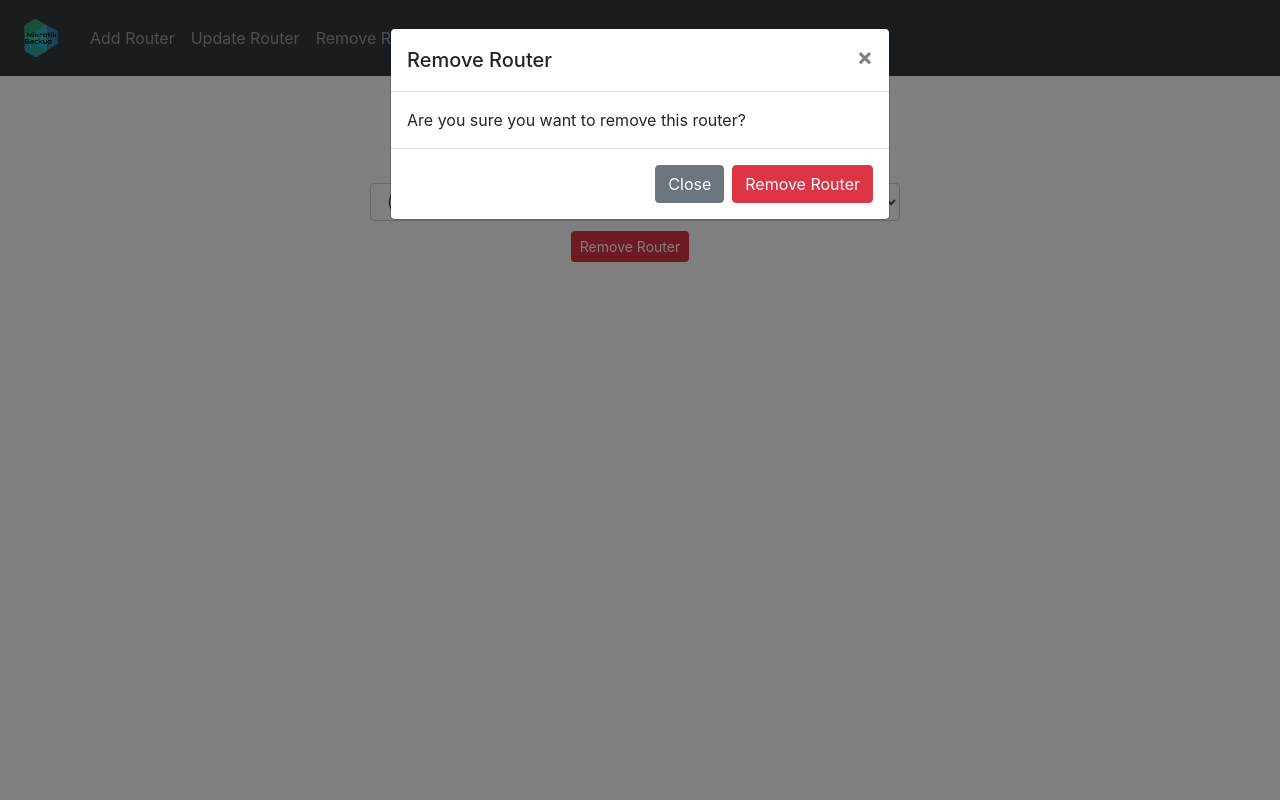
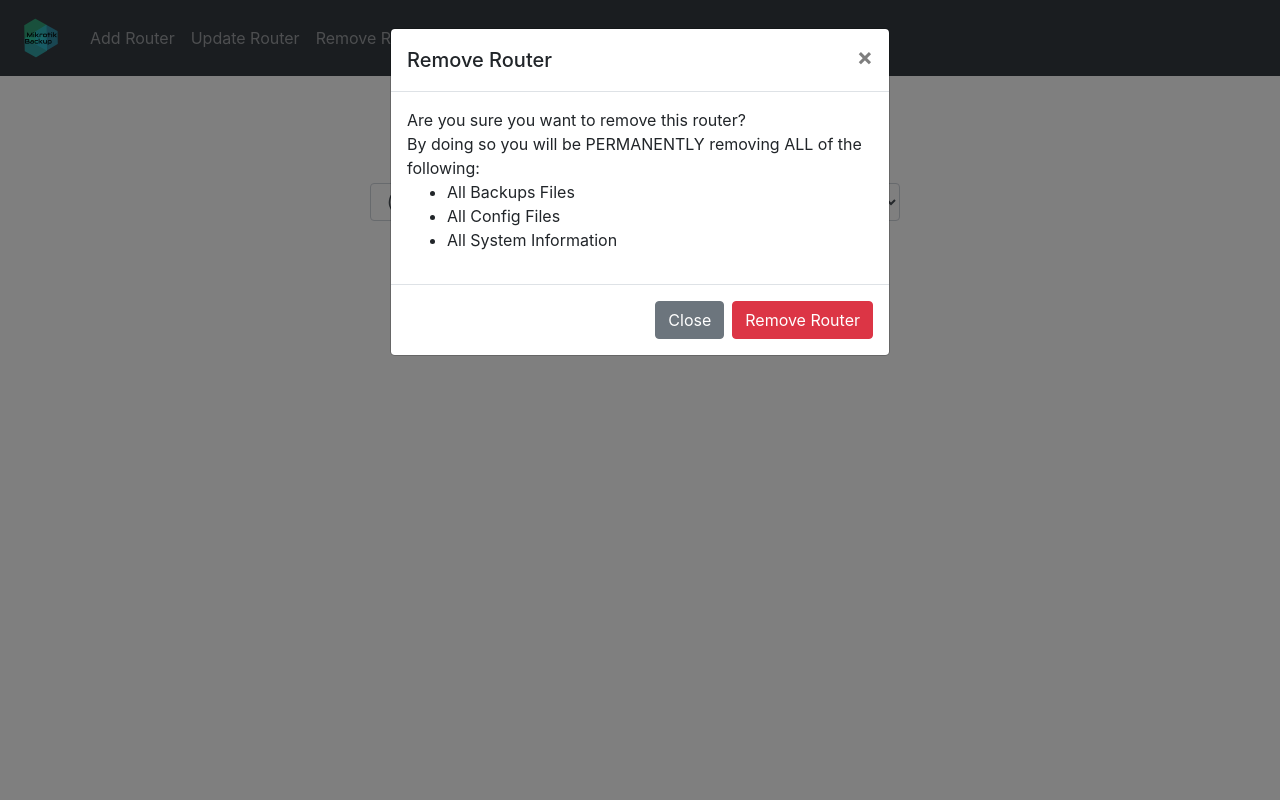
Before and after one commit to eli-cobler/MikrotikBackup, a Flask app: template templates/home/remove.html in a window 1280 px wide, after a click on "Remove Router". Run offline with Flask 2, Linux system fonts and the light colour scheme; the template is opened without the code that fills it: most values are stand-ins (such as "Sample title", 1, 10 or a date in 2020); parts of the project's set-up code (start-up, migrations or seed data) failed here and were passed over; some libraries are stand-ins or nearby versions.

Commit message:
Simple Rewording
Simple Rewording

```diff
--- a/templates/home/remove.html
+++ b/templates/home/remove.html
@@ -29,7 +29,13 @@
                 </button>
               </div>
               <div class="modal-body">
-                Are you sure you want to remove this router?
+                Are you sure you want to remove this router? <br>
+                  By doing so you will be PERMANENTLY removing ALL of the following:
+                  <ul>
+                      <li>All Backups Files</li>
+                      <li>All Config Files</li>
+                      <li>All System Information</li>
+                  </ul>
               </div>
               <div class="modal-footer">
                 <button type="button" class="btn btn-secondary" data-dismiss="modal">Close</button>
```
